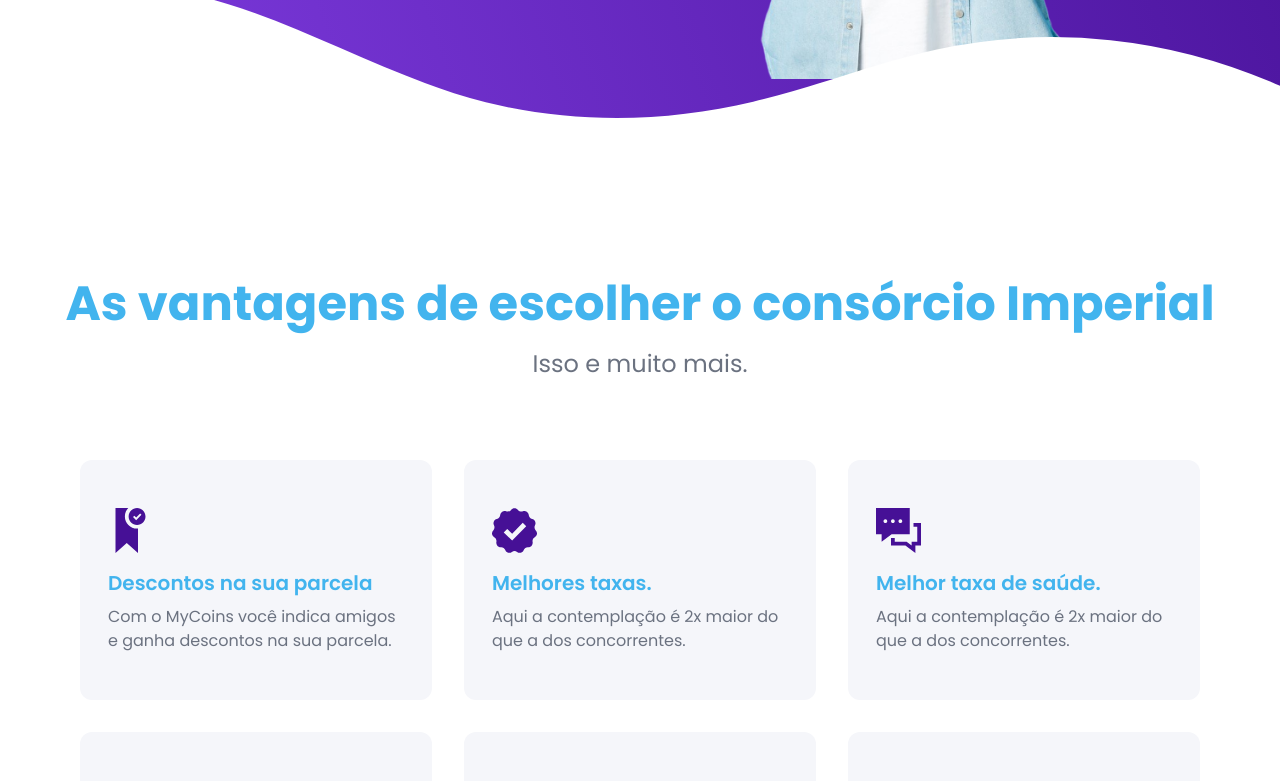
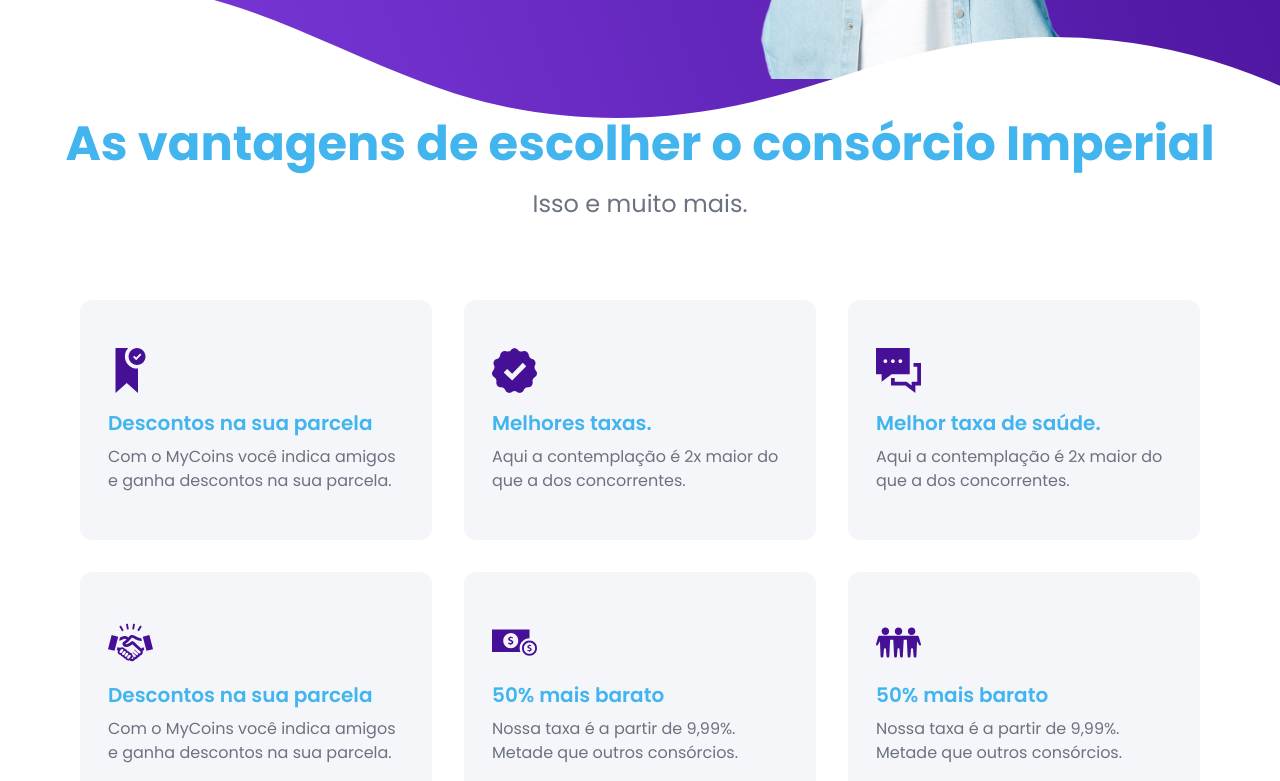
Before and after one commit to abnerfds/imperial-consorcio-app, a Next.js app: page / in a window 1280 px wide. Shown: the part 680-1461 px from the top of the page. Built offline with nearby package versions, Linux system fonts and the light colour scheme.

Commit message:
[fix]: solução bug do background da home 2.

```diff
--- a/src/app/components/Advantage/Advantage.tsx
+++ b/src/app/components/Advantage/Advantage.tsx
@@ -9,7 +9,7 @@ import money from "../../../assets/images/money.svg";
 
 const Advantage = () => {
   return (
-    <section id="advantages" className="h-full flex flex-col justify-center py-40">
+    <section id="advantages" className="flex flex-col justify-center">
       <section className="text-center mb-20">
         <h2 className="text-[#42B4EE] sm:text-5xl text-4xl font-bold mb-5">As vantagens de escolher o consórcio Imperial</h2>
         <h3 className="text-[#6b7280] text-2xl">Isso e muito mais.</h3>
```
